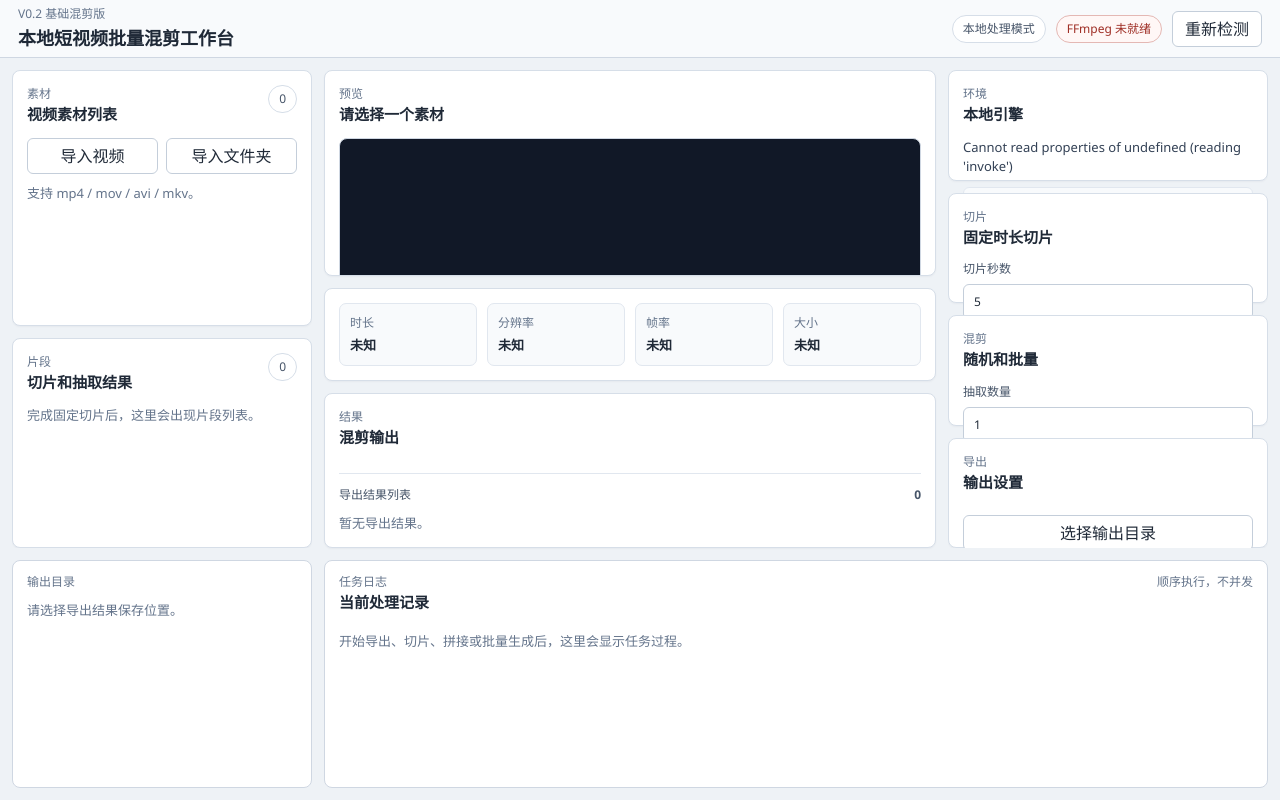
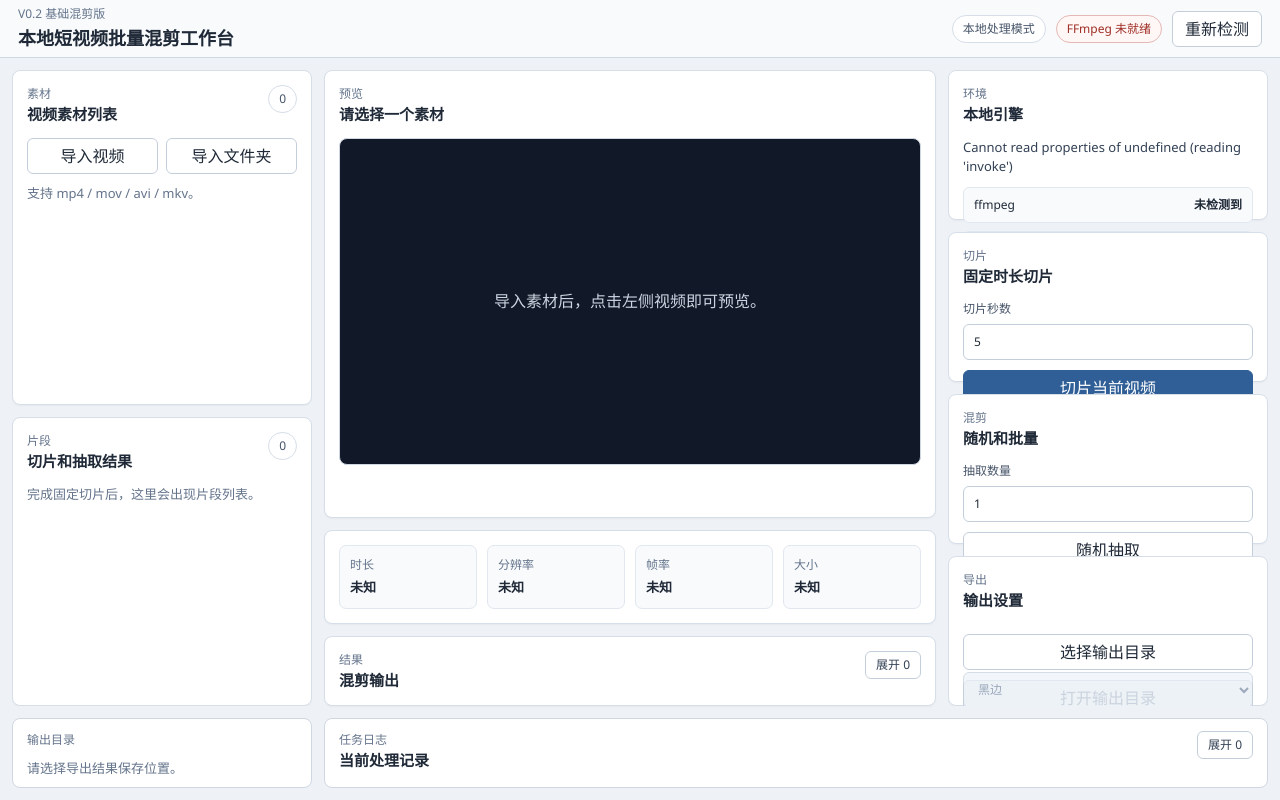
Before and after one commit to shisan3130186/local-video-remix-workbench, a Vue app: page / in a window 1280 px wide. Built offline with nearby package versions, Linux system fonts and the light colour scheme.

Commit message:
fix(ui): collapse result and task log panels

```diff
--- a/src/App.vue
+++ b/src/App.vue
@@ -77,6 +77,8 @@ const canvasAspectRatio = ref<CanvasAspectRatio>("original");
 const canvasBackgroundMode = ref<CanvasBackgroundMode>("black");
 const previewVideoRef = ref<HTMLVideoElement | null>(null);
 const previewBackgroundVideoRef = ref<HTMLVideoElement | null>(null);
+const isResultPanelExpanded = ref(false);
+const isTaskLogExpanded = ref(false);
 
 const statusText = computed(() => {
   if (isChecking.value) {
@@ -714,7 +716,7 @@ onMounted(() => {
 </script>
 
 <template>
-  <main class="app-shell">
+  <main class="app-shell" :class="{ 'app-shell--log-collapsed': !isTaskLogExpanded }">
     <header class="top-bar">
       <div class="product-mark">
         <p class="eyebrow">V0.2 基础混剪版</p>
@@ -892,14 +894,18 @@ onMounted(() => {
           </div>
         </section>
 
-        <section class="panel result-panel">
+        <section class="panel result-panel" :class="{ 'result-panel--collapsed': !isResultPanelExpanded }">
           <div class="panel__header">
             <div>
               <p class="panel__label">结果</p>
               <h2>混剪输出</h2>
             </div>
+            <button class="panel-toggle" type="button" @click="isResultPanelExpanded = !isResultPanelExpanded">
+              {{ isResultPanelExpanded ? "收起" : `展开 ${exportResultItems.length}` }}
+            </button>
           </div>
 
+          <div v-if="isResultPanelExpanded" class="collapsible-content">
             <div class="result-grid">
               <p v-if="exportError" class="error-text">{{ exportError }}</p>
               <p v-if="mixError" class="error-text">{{ mixError }}</p>
@@ -935,6 +941,7 @@ onMounted(() => {
                   <small>{{ resultPath }}</small>
                 </li>
               </ol>
+            </div>
           </div>
         </section>
       </section>
@@ -1117,8 +1124,11 @@ onMounted(() => {
               <p class="panel__label">任务日志</p>
               <h2>当前处理记录</h2>
             </div>
-          <span>顺序执行，不并发</span>
+            <button class="panel-toggle" type="button" @click="isTaskLogExpanded = !isTaskLogExpanded">
+              {{ isTaskLogExpanded ? "收起" : `展开 ${taskLogs.length}` }}
+            </button>
           </div>
+          <div v-if="isTaskLogExpanded" class="collapsible-content">
             <p v-if="taskLogs.length === 0" class="empty-text">
               开始导出、切片、拼接或批量生成后，这里会显示任务过程。
             </p>
@@ -1134,6 +1144,7 @@ onMounted(() => {
                 <span class="log-item__message">{{ log.message }}</span>
               </li>
             </ol>
+          </div>
       </section>
     </footer>
   </main>
--- a/src/styles.css
+++ b/src/styles.css
@@ -58,6 +58,10 @@ h3 {
   min-height: 100vh;
   overflow: hidden;
   background: #eef2f6;
+}
+
+.app-shell--log-collapsed {
+  grid-template-rows: 58px minmax(0, 1fr) 82px;
 }
 
 .top-bar {
@@ -161,6 +165,22 @@ h3 {
   justify-content: space-between;
   gap: 12px;
   margin-bottom: 12px;
+}
+
+.panel-toggle {
+  min-height: 28px;
+  padding: 0 10px;
+  border: 1px solid #c4ceda;
+  border-radius: 6px;
+  color: #334155;
+  background: #ffffff;
+  font-size: 12px;
+  cursor: pointer;
+}
+
+.panel-toggle:hover {
+  border-color: #2f67a8;
+  color: #23558f;
 }
 
 .button-row {
@@ -397,6 +417,16 @@ h3 {
   min-height: 0;
 }
 
+.result-panel--collapsed .panel__header {
+  margin-bottom: 0;
+}
+
+.collapsible-content {
+  display: grid;
+  gap: 12px;
+  min-height: 0;
+}
+
 .result-grid {
   display: grid;
   grid-template-columns: repeat(2, minmax(0, 1fr));
@@ -571,6 +601,14 @@ h3 {
   background: #ffffff;
 }
 
+.app-shell--log-collapsed .task-console {
+  grid-template-rows: auto;
+}
+
+.app-shell--log-collapsed .console-header {
+  margin-bottom: 0;
+}
+
 .console-header {
   display: flex;
   align-items: flex-start;
```
Lines whose indentation alone changed are shown as unchanged.
